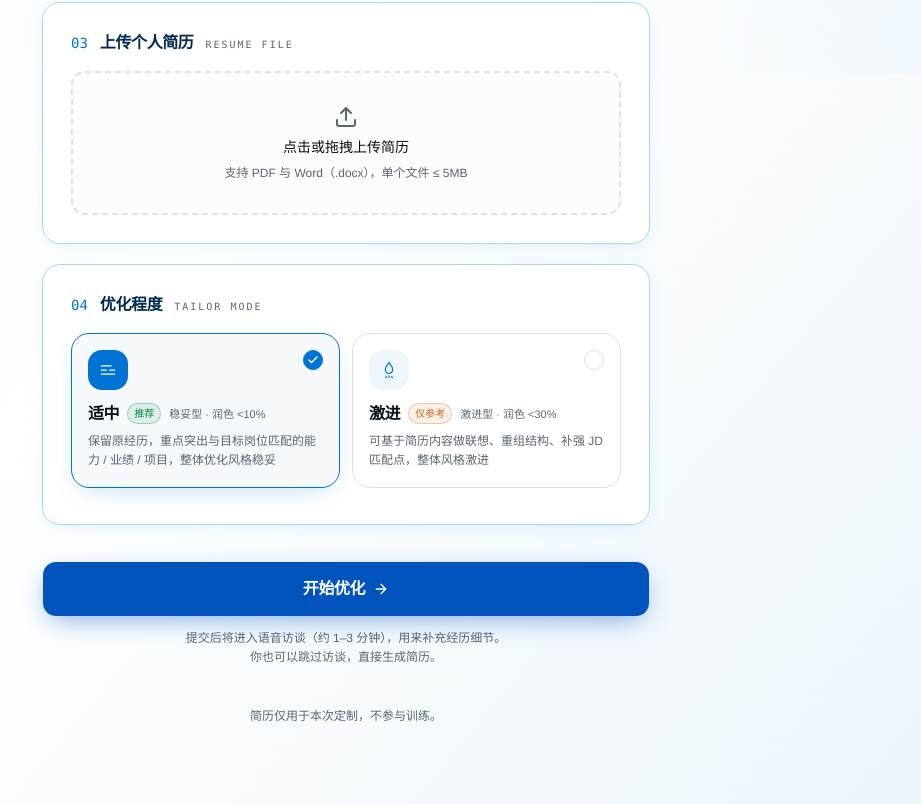
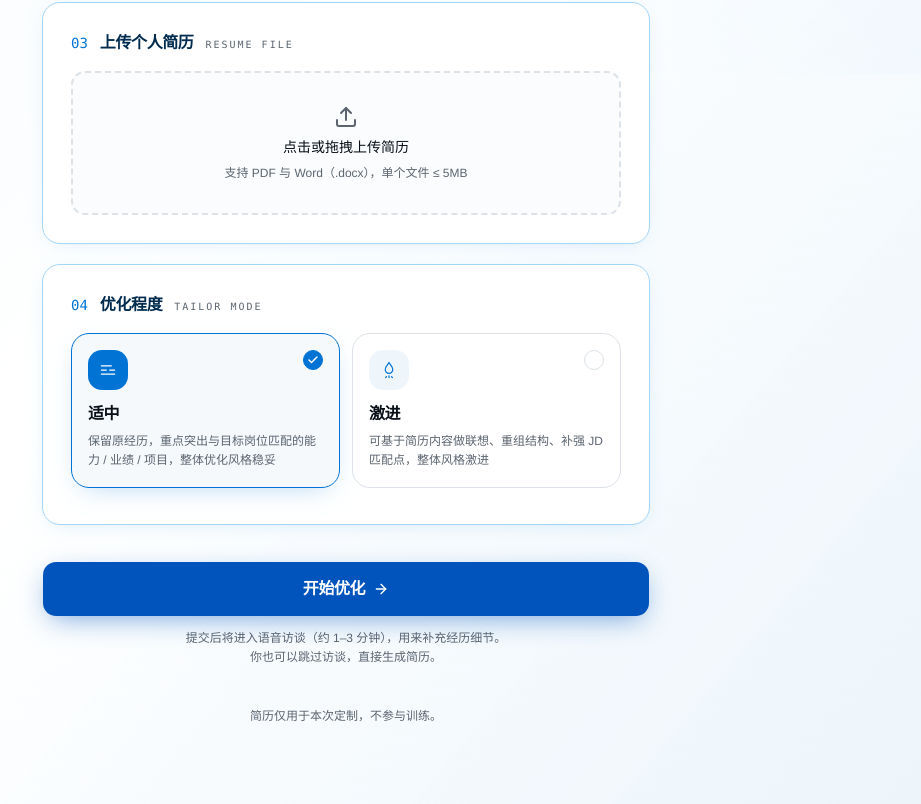
Before and after one commit to mabeibei-coser/resume-tailor, a Next.js app: page /a100/form in a window 1280 px wide. Shown: the part 726-1530 px from the top of the page, without its empty margins (294-1215 px from the left). Built offline with nearby package versions, Linux system fonts and the light colour scheme.

Commit message:
ui: remove badge and caption text from mode-radio cards

```diff
--- a/components/ui/mode-radio.tsx
+++ b/components/ui/mode-radio.tsx
@@ -135,19 +135,6 @@ export function ModeRadio({
                 <span className="text-base font-semibold tracking-tight text-[var(--foreground)]">
                   {opt.title}
                 </span>
-                <span
-                  className={cn(
-                    "rounded-full border px-1.5 py-0.5 text-[10px] font-medium",
-                    opt.badgeTone === "positive"
-                      ? "border-[var(--semantic-positive)]/30 bg-[var(--semantic-positive)]/10 text-[var(--semantic-positive)]"
-                      : "border-[var(--semantic-warning)]/30 bg-[var(--semantic-warning)]/10 text-[var(--semantic-warning)]"
-                  )}
-                >
-                  {opt.badge}
-                </span>
-                <span className="text-[11px] text-[var(--muted-foreground)]">
-                  {opt.caption}
-                </span>
               </div>
               <p className="text-xs leading-relaxed text-[var(--muted-foreground)]">
                 {opt.description}
```
